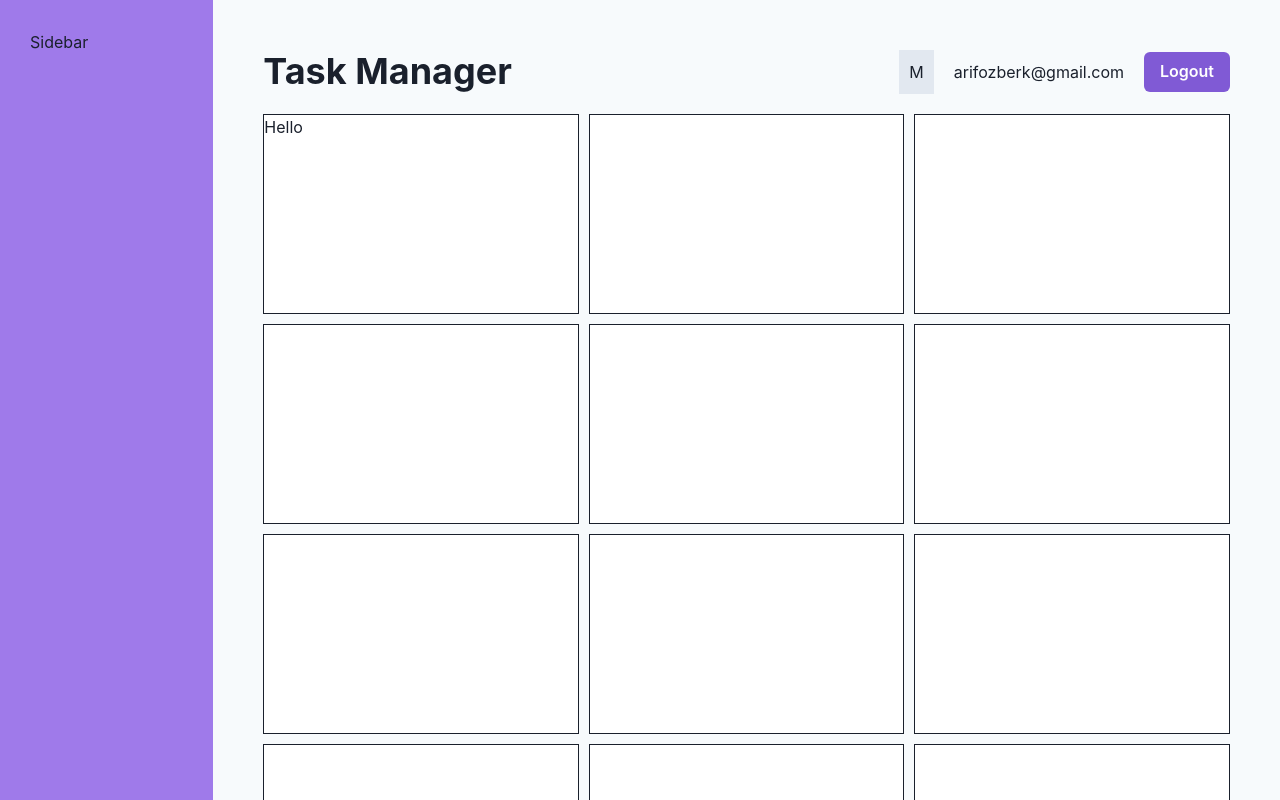
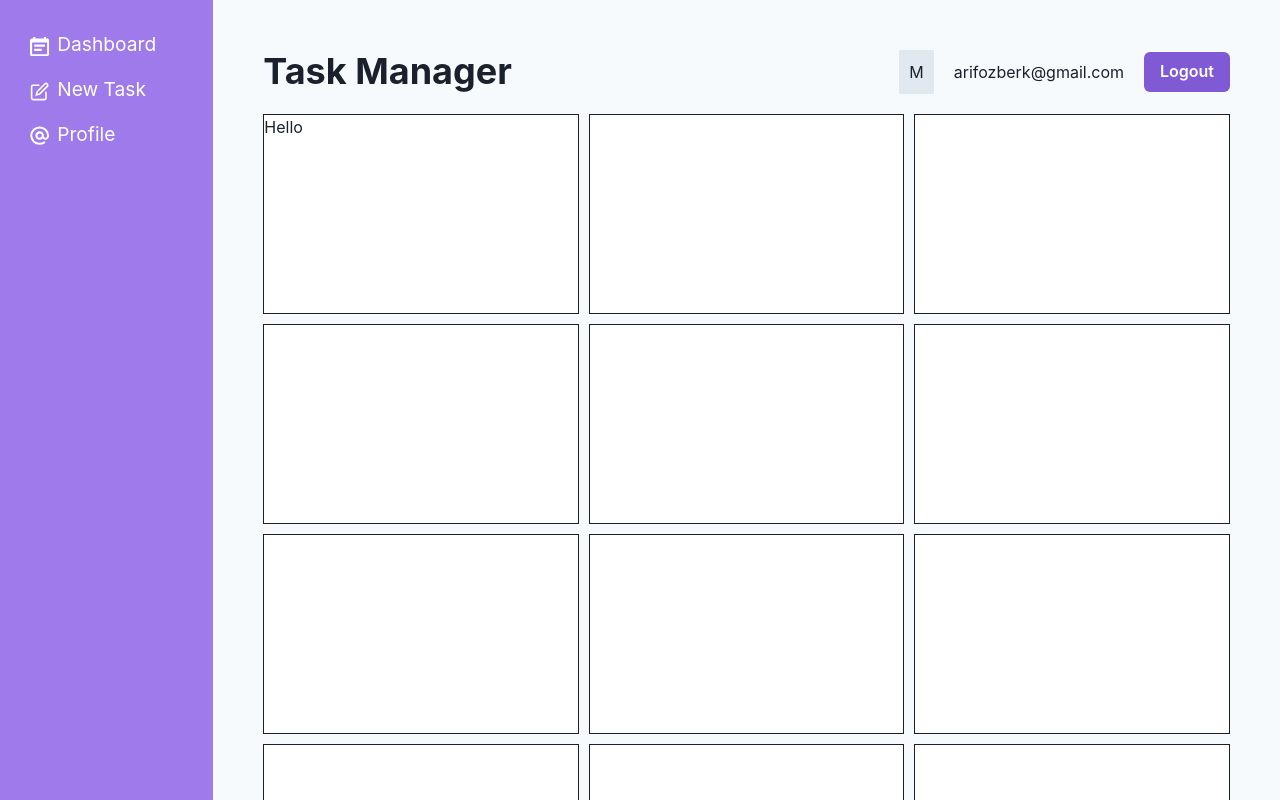
Before and after one commit to arif-ozberk/ChakraUI-Tutorial-Project, a React (Vite) app: page / in a window 1280 px wide. Shown: the top 800 px of the page. Built offline with nearby package versions, Linux system fonts and the light colour scheme.

Commit message:
Lists and ListIcons

```diff
--- a/package.json
+++ b/package.json
@@ -10,6 +10,7 @@
     "preview": "vite preview"
   },
   "dependencies": {
+    "@chakra-ui/icons": "^2.1.0",
     "@chakra-ui/react": "^2.8.0",
     "@emotion/react": "^11.11.1",
     "@emotion/styled": "^11.11.0",
--- /dev/null
+++ b/src/components/Sidebar.jsx
@@ -0,0 +1,34 @@
+import React from 'react';
+import { List, ListItem, ListIcon } from '@chakra-ui/react';
+import { AtSignIcon, CalendarIcon, EditIcon } from '@chakra-ui/icons';
+import { NavLink } from 'react-router-dom';
+
+
+const Sidebar = () => {
+  return (
+    <List color="white" fontSize="1.2rem" spacing={4}>
+        <ListItem>
+            <NavLink to="/">
+                <ListIcon as={CalendarIcon} color="white" />
+                Dashboard
+            </NavLink>
+        </ListItem>
+
+        <ListItem>
+            <NavLink to="/create">
+                  <ListIcon as={EditIcon} color="white" />
+                New Task
+            </NavLink>
+        </ListItem>
+
+        <ListItem>
+            <NavLink to="/profile">
+                  <ListIcon as={AtSignIcon} color="white" />
+                Profile
+            </NavLink>
+        </ListItem>
+    </List>
+  );
+}
+
+export default Sidebar;
--- a/src/layouts/RootLayout.jsx
+++ b/src/layouts/RootLayout.jsx
@@ -6,6 +6,7 @@
 
 // Components
 import Navbar from '../components/Navbar';
+import Sidebar from '../components/Sidebar';
 
 
 const RootLayout = () => {
@@ -18,7 +19,7 @@
                 bg="purple.400"
                 p={{ base: "20px", lg: "30px" }}
             >
-                <span>Sidebar</span>
+                <Sidebar />
             </GridItem>
 
             <GridItem
```
Also changed, not shown: 1 other file (tests, documents, lock files or other folders).
